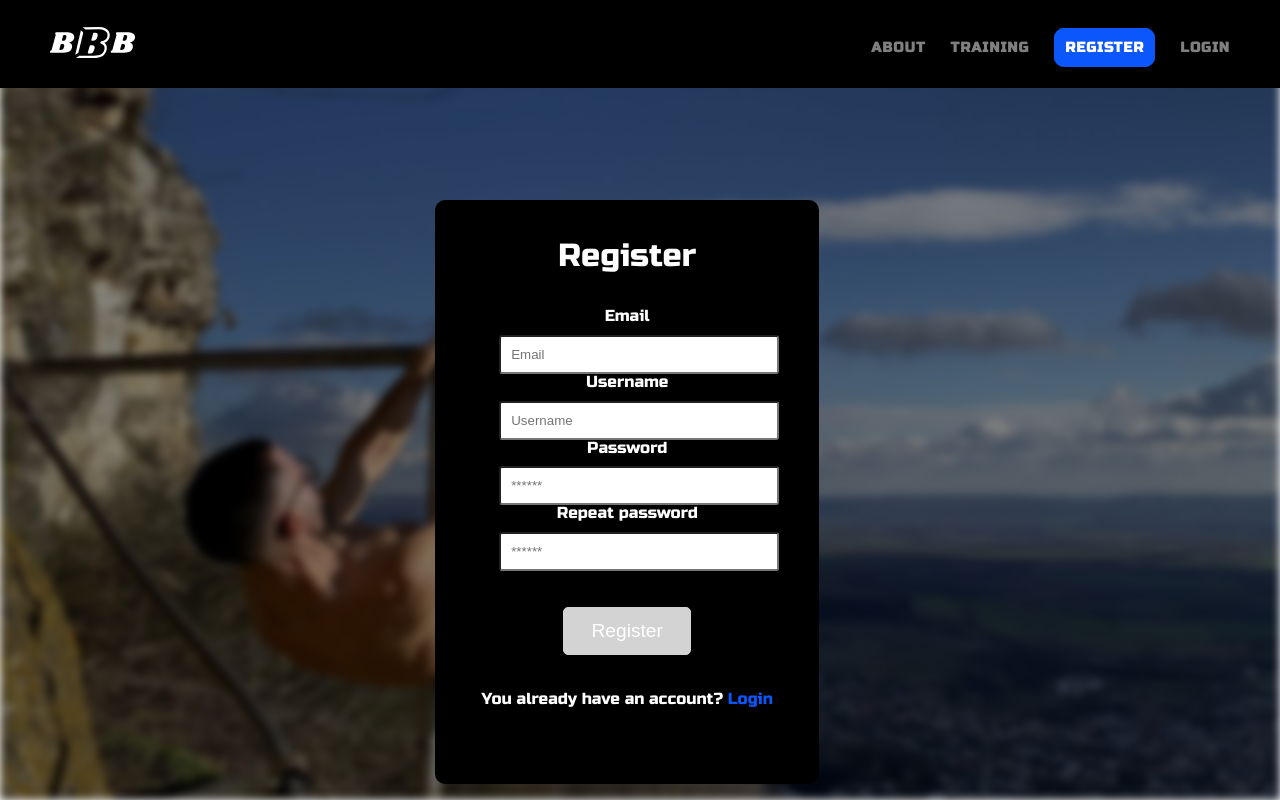
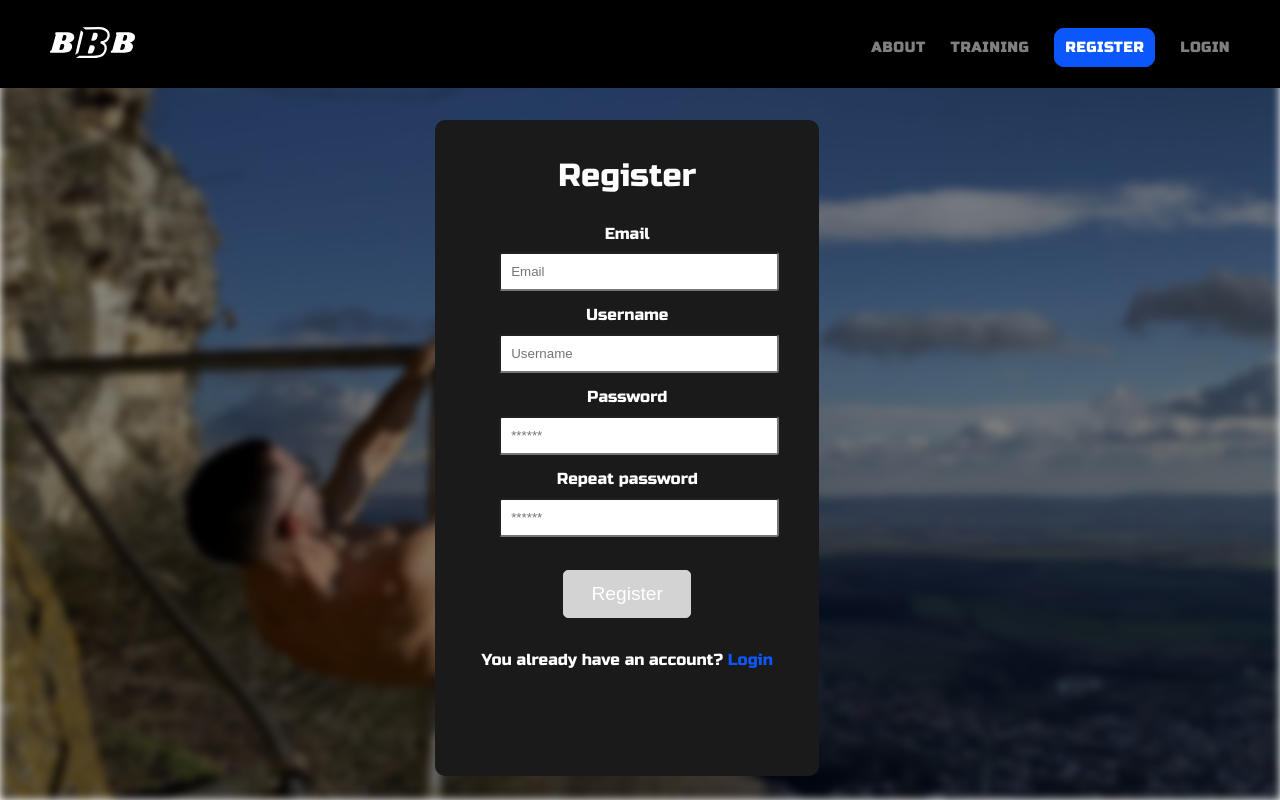
Before and after one commit to MariaRosenova/calisthenics-app, an Angular app in the folder caliestenics-app/: page /register in a window 1280 px wide. Built offline with nearby package versions, Linux system fonts and the light colour scheme.

Commit message:
Change the colors for better user experience

```diff
--- a/caliestenics-app/src/app/about/about/about.component.css
+++ b/caliestenics-app/src/app/about/about/about.component.css
@@ -2,7 +2,7 @@
     width: 100vw;
     height: 100vh;
     position: relative;
-    background-color: #000000;
+    background-color: #1a1a1a;
 }
 
 .about {
@@ -40,7 +40,7 @@
     width: 100vw;
     height: 100vh;
     position: relative;
-    background-color: #FFFFFF;
+    background-color: #fafafa ;
 }
 
 .why-img {
--- a/caliestenics-app/src/app/core/navigation/navigation.component.css
+++ b/caliestenics-app/src/app/core/navigation/navigation.component.css
@@ -2,7 +2,7 @@
     display: flex;
     align-items: center;
     justify-content: space-between;
-    background-color: #000;
+    background-color: black;
     padding: 0px 50px;
     box-sizing: border-box;
     position: fixed; /* Change sticky to fixed */
@@ -11,7 +11,7 @@
     z-index: 10;
 
 }
-
+/* TODO: #1a1a1a - BLACK #fafafa */
 
 #registen-btn a {
     border: 1px solid #0C57FB;
@@ -69,7 +69,7 @@
     .menu {
         width: 100%;
         max-height: 0;
-        background-color: white;
+        background-color: #fafafa;
         overflow: hidden;
     }
 
@@ -86,7 +86,7 @@
         justify-content: flex-end;
         align-items: center;
         cursor: pointer;
-        background-color: white;
+        background-color: #fafafa;
     }
 
     #toggle:checked ~ .menu {
--- a/caliestenics-app/src/app/home/home/home.component.css
+++ b/caliestenics-app/src/app/home/home/home.component.css
@@ -39,7 +39,7 @@
 
 .app {
     position: relative;
-    color:#F0F1F0;
+    color:#fafafa;
     width: 100vw;
     height: 100vh;
     object-fit: cover;
@@ -47,7 +47,7 @@
 
 .app-info {
     position: relative;
-    background-color: #000000;
+    background-color: #1a1a1a;
     width: 100%;
     height: 100vh;
     object-fit: cover;
@@ -142,8 +142,8 @@
 }
 
 .app-store {
-    background-color: black;
-    border: black;
+    background-color: #1a1a1a;
+    border: #1a1a1a;
     color: white;
 }
 
--- a/caliestenics-app/src/app/owner/create-exercise/create-exercise.component.css
+++ b/caliestenics-app/src/app/owner/create-exercise/create-exercise.component.css
@@ -8,7 +8,7 @@
     position: absolute;
     top: 22vh;
     left: 34%;
-    background-color: #000000;
+    background-color: #1a1a1a;
     border-radius: 10px;
     width: 30vw;
     height: 50vh;
--- a/caliestenics-app/src/app/training/training/training.component.css
+++ b/caliestenics-app/src/app/training/training/training.component.css
@@ -84,7 +84,7 @@
 
 .workout-libraly{
     position: relative;
-    background-color: #000000;
+    background-color: #1a1a1a;
     height: 70vh;
     width: 100vw;
     z-index: -4;
--- a/caliestenics-app/src/app/user/login/login.component.css
+++ b/caliestenics-app/src/app/user/login/login.component.css
@@ -3,12 +3,12 @@
     width: 100vw;
     height: 100vh;
 }
-
+/* TODO: FIX THE FLEXIBILITY OF THE LOGIN-FORM */
 .login-form {
     position: absolute;
-    top: 27vh;
+    top: 25vh;
     left: 34%;
-    background-color: #000000;
+    background-color: #1a1a1a;
     border-radius: 10px;
     width: 30vw;
     height: 55vh;
@@ -32,7 +32,7 @@
     gap: 3vh;
 }
 
-.username, .password {
+.email, .password {
     display: flex;
     flex-direction: column;
     gap: 1.35vh;
--- a/caliestenics-app/src/app/user/register/register.component.css
+++ b/caliestenics-app/src/app/user/register/register.component.css
@@ -6,16 +6,17 @@
 
 .register-form {
     position: absolute;
-    top: 25vh;
+    top: 15vh;
     left: 34%;
-    background-color: #000000;
+    background-color: #1a1a1a;
     border-radius: 10px;
     width: 30vw;
-    height: 73vh;
+    height: fit-content;
+    max-height: 82vh;
     display: flex;
     flex-direction: column;
     text-align: center;
-    gap: 4.5vh;
+    gap: 4.2vh;
     color: white;
 }
 
@@ -26,7 +27,7 @@
     margin-left: 5vw;
 }
 
-.input-fields {
+fieldset {
     display: flex;
     flex-direction: column;
     gap: 2vh;
@@ -42,7 +43,7 @@
     margin-top: 5vh;
     font-size: 2em;
 }
-
+/* TODO: FIX btn to be part of fieldset */
 .btn {
     margin-left: 10vw;
     background-color: #0C57FB;
@@ -71,3 +72,17 @@
 .register-form p {
     margin-bottom: 30vh;
 }
+
+
+h6.error {
+    text-align: center;
+    border-radius: 0.1em;
+    color: red;
+    padding-top: 0;
+    margin: 0; /* Add this line to remove default margin */
+    height: 0.5em;
+}
+
+.input-error { /* Optional: Style to apply to input when there's an error */
+    border-left-color: red;
+}
```
